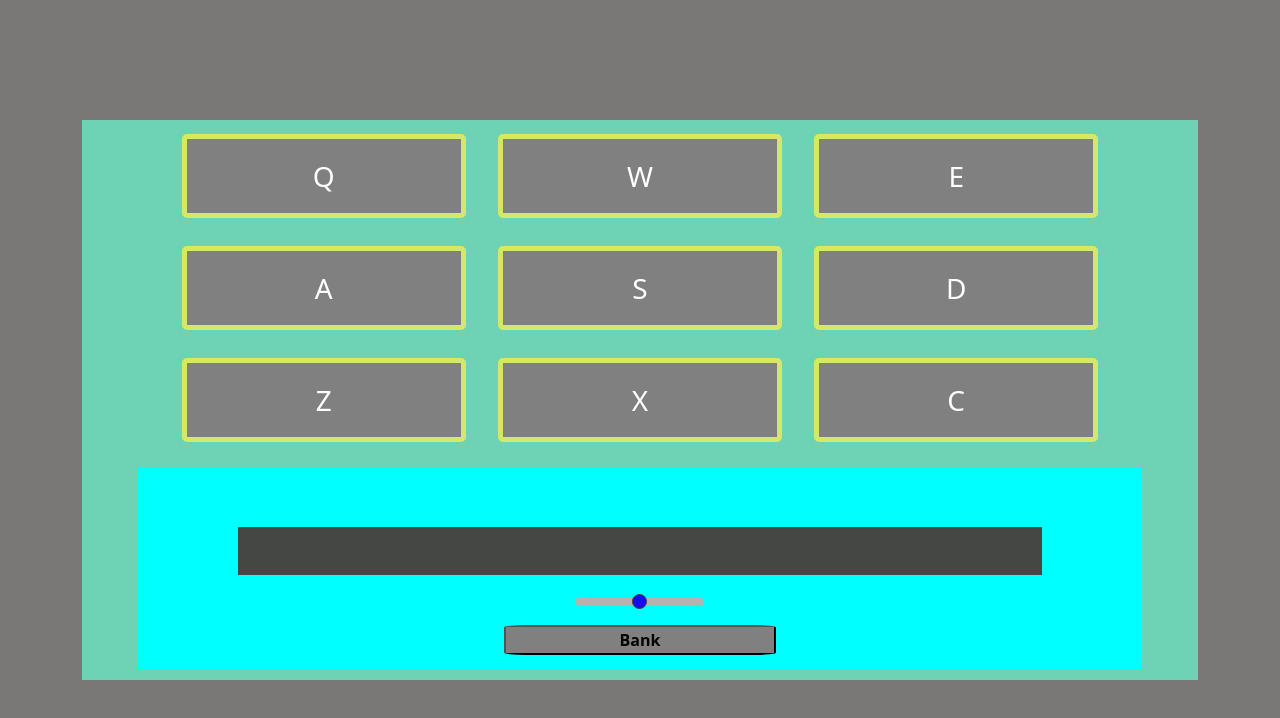
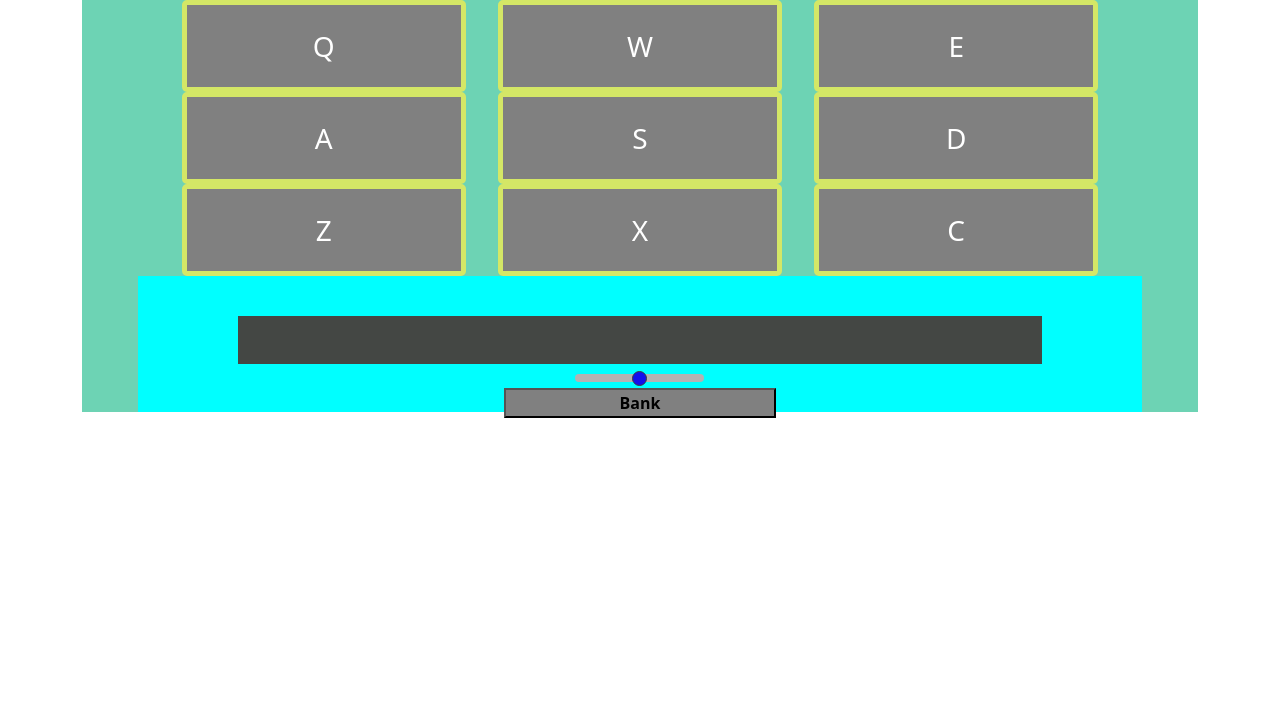
Before and after one commit to hoanggia92202/drum-machine, a React (Create React App) app: page / in a window 1280 px wide. Shown: the top 718 px of the page. Built offline with nearby package versions, Linux system fonts and the light colour scheme.

Commit message:
remove flexbox from App and container

```diff
--- a/src/App.css
+++ b/src/App.css
@@ -1,15 +1,7 @@
 .App {
-  display: flex;
-  align-items: center;
-  min-height: 100vh;
-  background-color: rgb(122, 119, 119);
 }
 
 .container {
-  display: flex;
-  flex-direction: column;
-  justify-content: space-around;
-  height: 70vh;
 }
 
 /* left-control */
@@ -20,7 +12,7 @@
   justify-content: space-around;
   align-items: center;
   height: 60%;
-  width: 100%;
+
   background-color: rgb(109, 211, 180);
 }
 
@@ -56,8 +48,14 @@
   justify-content: center;
   align-items: center;
   height: 40%;
-  width: 100%;
+
   background-color: rgb(109, 211, 180);
+}
+
+@media (min-width: 800px) {
+  .container {
+    flex-direction: row;
+  }
 }
 
 .switch-pad {
@@ -137,16 +135,10 @@ button:focus {
 }
 
 .bank-button {
-  position: relative;
   width: 100%;
-  padding-left: 5px;
-  padding-right: 5px;
   background-color: gray;
-  border-radius: 8%;
   text-align: center;
   font-weight: bold;
-  cursor: pointer;
-  user-select: none;
 }
 
 .bank-name {
--- a/src/App.js
+++ b/src/App.js
@@ -2,7 +2,6 @@ import './App.css';
 
 const App = () => {
   return (
-    <div id='drum-machine' className='App'>
     <div className='container'>
       <div className='left-control'>
         <div className='key-row'>
@@ -56,7 +55,6 @@ const App = () => {
         </div>
       </div>
     </div>
-    </div>
   );
 };
 
```
Lines whose indentation alone changed are shown as unchanged.
